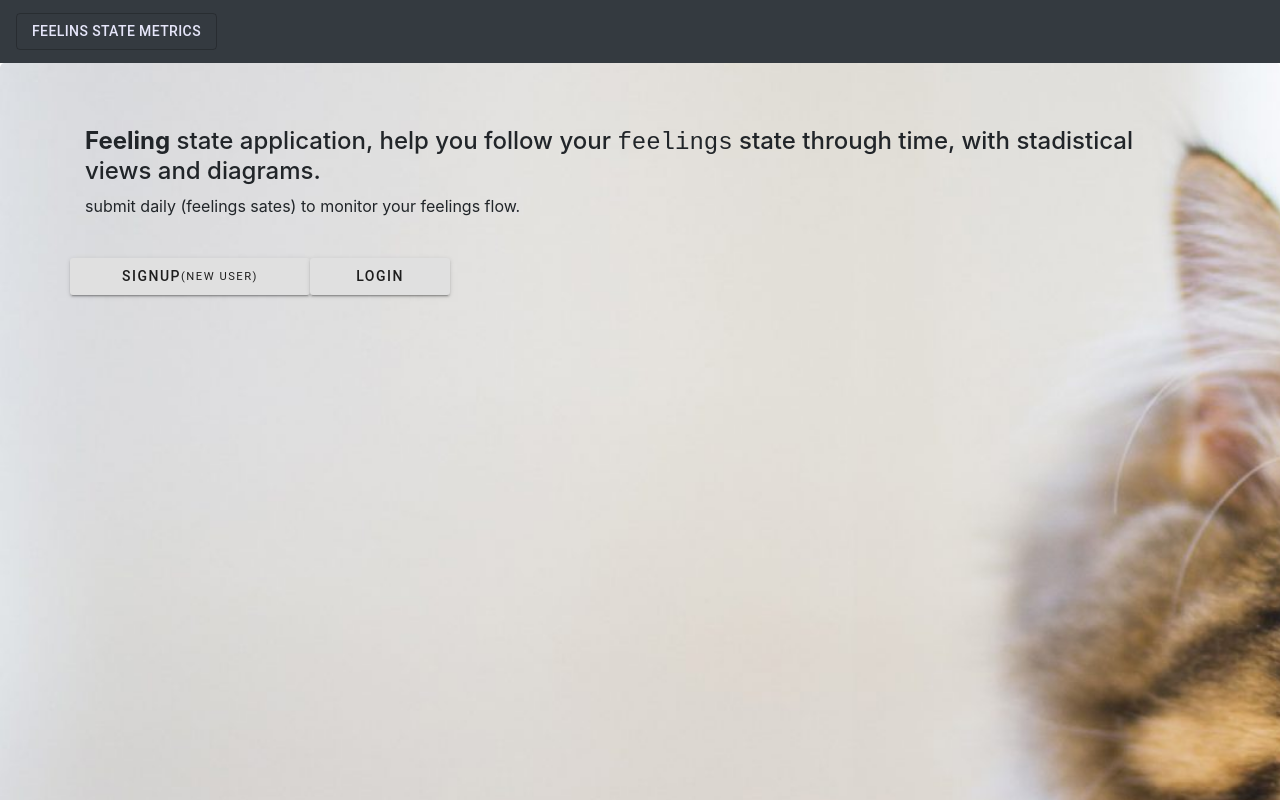
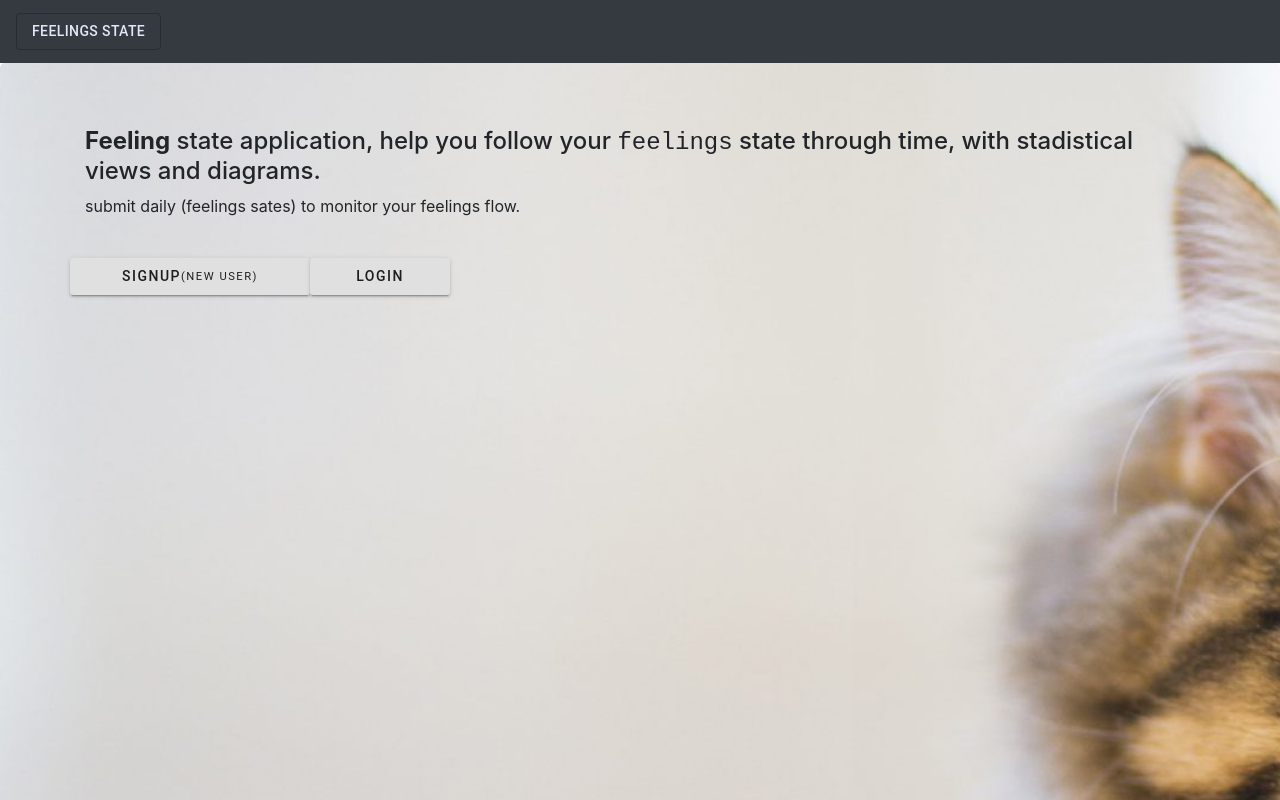
Before and after one commit to seManeiro/feeling-state-app, a React (Create React App) app: page / in a window 1280 px wide. Shown: the top 800 px of the page. Built offline with nearby package versions, Linux system fonts and the light colour scheme.

Commit message:
wrong spelling

```diff
--- a/src/components/navBar.jsx
+++ b/src/components/navBar.jsx
@@ -11,7 +11,7 @@ class NavBar extends Component {
       <Navbar bg="dark" expand="lg" variant="dark">
         <Navbar.Brand href="/">
           <Button variant="outlined" style={{ color: "#E6E6FA" }}>
-            Feelins State Metrics
+            Feelings State
           </Button>
         </Navbar.Brand>
         {loggedIn && (
```
